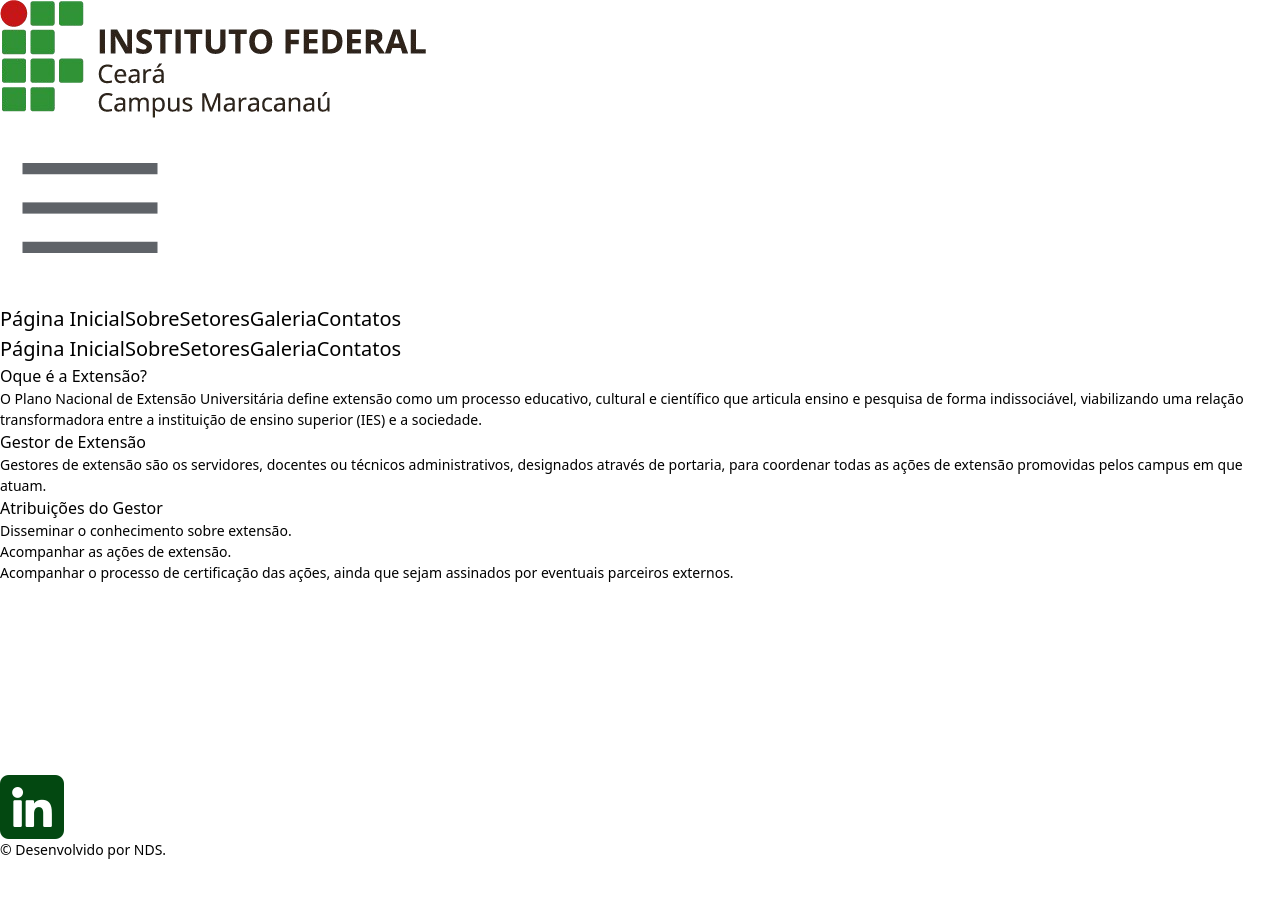
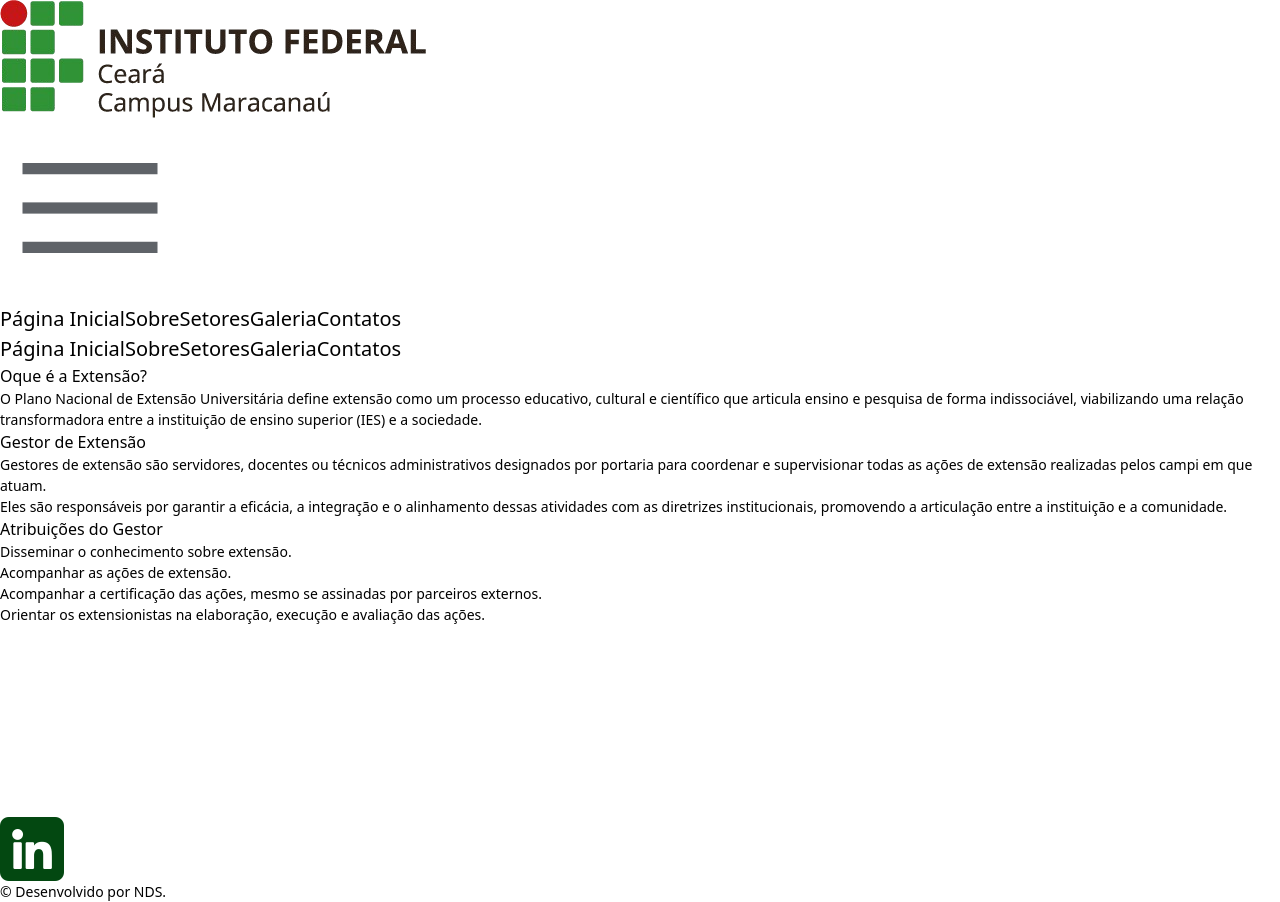
Before and after one commit to HeyJamille/DEPPI, an Angular app: page /extensao in a window 1280 px wide. Before the commit the page ends 860 px from the top, so only its background shows below. Built offline with nearby package versions, Linux system fonts and the light colour scheme.

Commit message:
[REFACTOR] adjustment font height

```diff
--- a/src/app/components/sectors/sectors.component.html
+++ b/src/app/components/sectors/sectors.component.html
@@ -4,7 +4,7 @@
     <section class="grid grid-cols-1 sm:grid-cols-2 md:grid-cols-2 lg:grid-cols-4 gap-8">
       <div class="flex flex-col gap-4 p-6 bg-white rounded-lg shadow-lg hover:shadow-xl transform hover:scale-105 transition-transform duration-300" *ngFor="let item of sector">
         <h2 class="text-[#2f9335] text-2xl font-semibold">{{ item.title }}</h2>
-        <p class="text-gray-700 text-base">{{ item.description }}</p>
+        <p class="text-gray-700 text-lg">{{ item.description }}</p>
         <a [routerLink]="[item.path]" class="text-[#2f9335] text-[16px] border-b-2 w-[80px] border-[#2f9335] hover:text-[#1c6b2e] transition-colors duration-300 cursor-pointer">Saiba mais</a>
       </div>
     </section>
--- a/src/app/components/sectors/sectors.component.ts
+++ b/src/app/components/sectors/sectors.component.ts
@@ -17,7 +17,7 @@ export class SectorsComponent {
     },
     {
       title: "Extensão",
-      description: "Promovemos a interação entre o Instituto e a comunidade, oferecendo cursos e atividades de extensão para compartilhar conhecimento e tecnologia.",
+      description: "Promovemos a interação entre o Instituto e a comunidade por meio de atividades de extensão que divulgam conhecimento e tecnologia.",
       path: '/extensao'
     },
     {
--- a/src/app/pages/extensao/extensao.component.html
+++ b/src/app/pages/extensao/extensao.component.html
@@ -14,7 +14,8 @@
 			<h1 class="text-3xl lg:text-4xl font-extrabold text-gray-800 mb-6 text-center">{{ aboutGestor.title }}</h1>
 
 			<div class="bg-white shadow-lg rounded-lg p-6 md:p-8 lg:p-12">
-				<p class="text-lg mb-2 text-gray-700">{{ aboutGestor.paragraph }}</p>
+				<p class="text-lg mb-2 text-gray-700">{{ aboutGestor.paragraph1 }}</p>
+				<p class="text-lg mb-2 text-gray-700">{{ aboutGestor.paragraph2 }}</p>
 			</div>
 		</div>
 
@@ -25,6 +26,7 @@
 				<p class="text-lg mb-2 text-gray-700">{{ aboutAtribGestor.paragraph1 }}</p>
 				<p class="text-lg mb-2 text-gray-700">{{ aboutAtribGestor.paragraph2 }}</p>
 				<p class="text-lg mb-2 text-gray-700">{{ aboutAtribGestor.paragraph3 }}</p>
+				<p class="text-lg mb-2 text-gray-700">{{ aboutAtribGestor.paragraph4 }}</p>
 			</div>
 		</div>
 	</section>
--- a/src/app/pages/extensao/extensao.component.ts
+++ b/src/app/pages/extensao/extensao.component.ts
@@ -14,13 +14,15 @@ export class ExtensaoComponent {
   };
   aboutGestor = {
     title: 'Gestor de Extensão',
-    paragraph: 'Gestores de extensão são os servidores, docentes ou técnicos administrativos, designados através de portaria, para coordenar todas as ações de extensão promovidas pelos campus em que atuam.',
+    paragraph1: 'Gestores de extensão são servidores, docentes ou técnicos administrativos designados por portaria para coordenar e supervisionar todas as ações de extensão realizadas pelos campi em que atuam.',
+    paragraph2: 'Eles são responsáveis por garantir a eficácia, a integração e o alinhamento dessas atividades com as diretrizes institucionais, promovendo a articulação entre a instituição e a comunidade.'
   };
   aboutAtribGestor = {
     title: 'Atribuições do Gestor',
     paragraph1: 'Disseminar o conhecimento sobre extensão.',
     paragraph2: 'Acompanhar as ações de extensão.',
-    paragraph3: 'Acompanhar o processo de certificação das ações, ainda que sejam assinados por eventuais parceiros externos.',
+    paragraph3: 'Acompanhar a certificação das ações, mesmo se assinadas por parceiros externos.',
+    paragraph4: 'Orientar os extensionistas na elaboração, execução e avaliação das ações.'
   };
 
   constructor(private viewportScroller: ViewportScroller) {}
--- a/src/app/pages/pesquisa/pesquisa.component.html
+++ b/src/app/pages/pesquisa/pesquisa.component.html
@@ -1,5 +1,5 @@
-<article class="flex flex-col">
-  <section class="flex flex-col mt-[100px] p-5 lg:px-10 bg-[#f4f4f4]" *ngIf="aboutPesquisa">
+<article class="flex flex-col min-h-screen">
+  <section class="flex flex-col mt-[100px] p-6 lg:px-12 bg-[#f4f4f4]" *ngIf="aboutPesquisa">
 		<div class="container mx-auto max-w-4xl">
 			<h1 class="text-3xl lg:text-4xl font-extrabold text-gray-800 mb-6 text-center">{{ aboutPesquisa.title }}</h1>
 
@@ -10,7 +10,7 @@
 		</div>
 	</section>
 
-	<section class="flex flex-col gap-10 p-5 lg:px-10 lg:flex-row bg-[#f4f4f4]">
+	<section class="flex flex-col gap-10 p-6 lg:px-12 lg:flex-row bg-[#f4f4f4]">
 		<div class="flex flex-col" *ngIf="aboutPesquisa">
 			<div class="container mx-auto max-w-4xl">
 				<h1 class="text-3xl lg:text-4xl font-extrabold text-gray-800 mb-6 text-center">{{ aboutGestor.title }}</h1>
```
